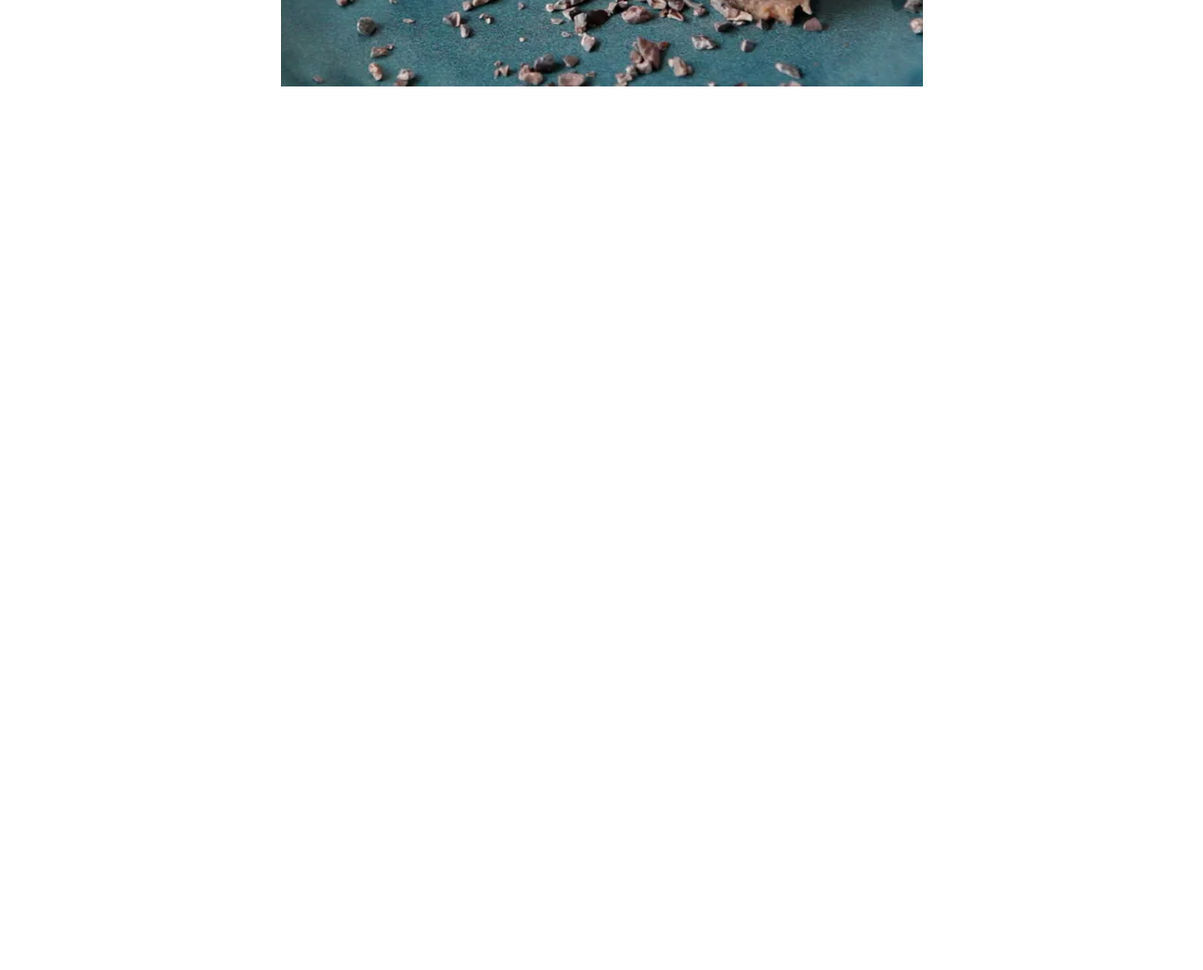
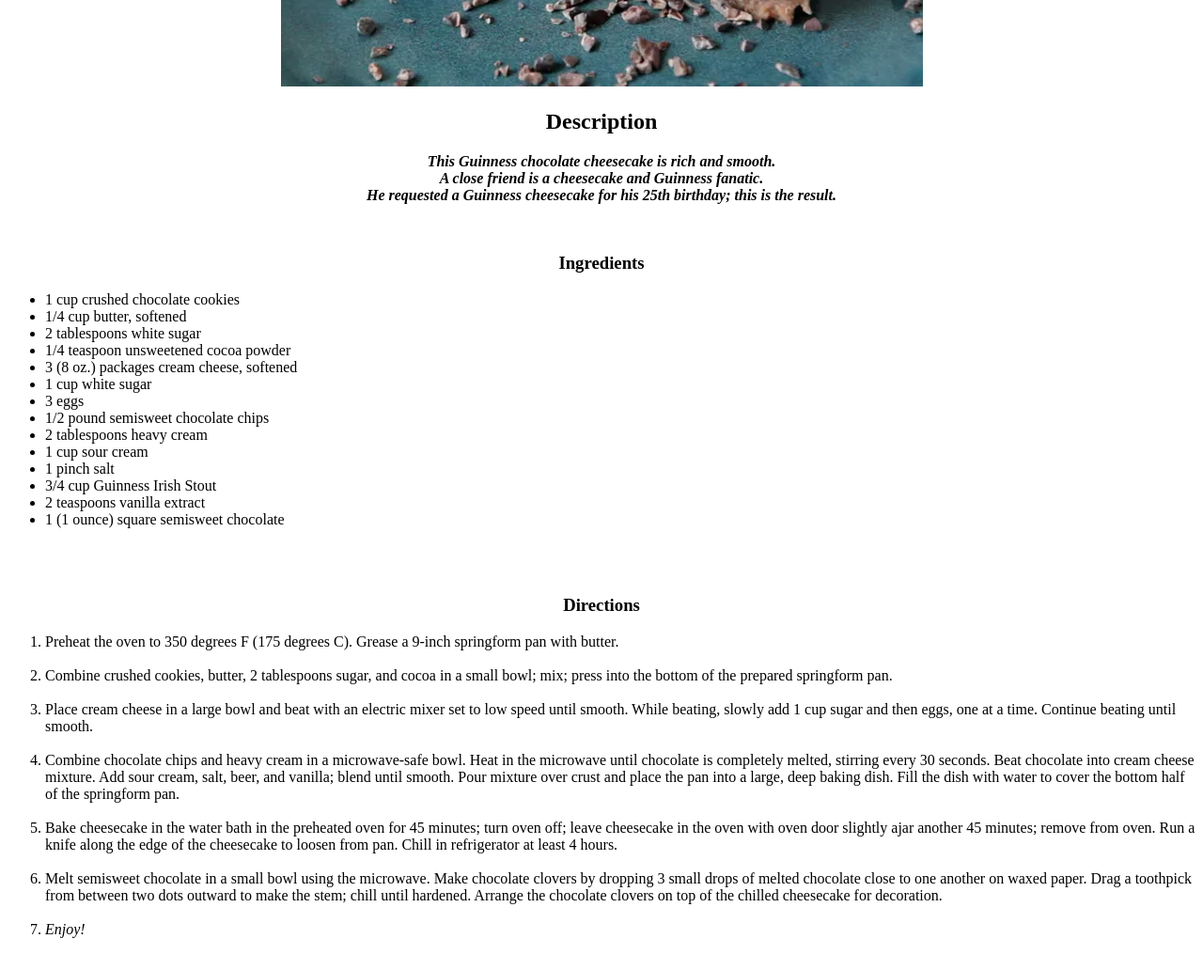
Before and after one commit to Gallowsx/odin-recipes, a plain HTML site: page recipes/guinness-chocolate-cheesecake.html in a window 1280 px wide. Shown: the part 500-1532 px from the top of the page at 94% size. Before the commit the page ends 800 px from the top, so only its background shows below. Drawn offline with Linux system fonts and the light colour scheme.

Commit message:
Add Cheesecake Recipe

```diff
--- a/recipes/guinness-chocolate-cheesecake.html
+++ b/recipes/guinness-chocolate-cheesecake.html
@@ -8,7 +8,59 @@
         <center>
         <h1>Guinness Chocolate Cheesecake</h1>
         <img src="../images/guinesscheesecake.png" alt=A piece of cheesecake.>
+        <h2>Description</h2>
+        <p><strong><em>This Guinness chocolate cheesecake is rich and smooth.<br>
+            A close friend is a cheesecake and Guinness fanatic. <br>
+            He requested a Guinness cheesecake for his 25th birthday; this is the result.</strong></em></p>
+            <br>
 
+        <h3>Ingredients</h3>
         </center>
+        <ul>
+            <li>1 cup crushed chocolate cookies</li>
+            <li>1/4 cup butter, softened</li>
+            <li>2 tablespoons white sugar</li>
+            <li>1/4 teaspoon unsweetened cocoa powder</li>
+            <li>3 (8 oz.) packages cream cheese, softened</li>
+            <li>1 cup white sugar</li>
+            <li>3 eggs</li>
+            <li>1/2 pound semisweet chocolate chips</li>
+            <li>2 tablespoons heavy cream</li>
+            <li>1 cup sour cream</li>
+            <li>1 pinch salt</li>
+            <li>3/4 cup Guinness Irish Stout</li>
+            <li>2 teaspoons vanilla extract</li>
+            <li>1 (1 ounce) square semisweet chocolate</li>
+        </ul><br><br>
+        <center>
+        <h3>Directions</h3>
+        </center>
+        <ol>
+            <li>Preheat the oven to 350 degrees F (175 degrees C). Grease a 9-inch springform pan with butter.</li>
+            <br>
+            <li>Combine crushed cookies, butter, 2 tablespoons sugar, and cocoa in a small bowl; mix;
+                 press into the bottom of the prepared springform pan.</li>
+            <br>
+            <li>Place cream cheese in a large bowl and beat with an electric mixer set to low speed until smooth. While beating,
+                slowly add 1 cup sugar and then eggs, one at a time. Continue beating until smooth.</li>
+            <br>
+            <li>Combine chocolate chips and heavy cream in a microwave-safe bowl. Heat in the microwave until chocolate is completely
+                melted, stirring every 30 seconds. Beat chocolate into cream cheese mixture. Add sour cream, salt, beer, and vanilla;
+                blend until smooth. Pour mixture over crust and place the pan into a large, deep baking dish.
+                Fill the dish with water to cover the bottom half of the springform pan.</li>
+            <br>
+            <li>Bake cheesecake in the water bath in the preheated oven for 45 minutes; turn oven off;
+                leave cheesecake in the oven with oven door slightly ajar another 45 minutes;
+                remove from oven. Run a knife along the edge of the cheesecake to loosen from pan.
+                Chill in refrigerator at least 4 hours.</li>
+            <br>
+            <li>Melt semisweet chocolate in a small bowl using the microwave. Make chocolate clovers by
+                dropping 3 small drops of melted chocolate close to one another on waxed paper.
+                Drag a toothpick from between two dots outward to make the stem; chill until hardened.
+                Arrange the chocolate clovers on top of the chilled cheesecake for decoration.</li>
+            <br>
+            <li><em>Enjoy!</em></li>
+            <br>
+        </ol>
     </body>
 </html>
```
